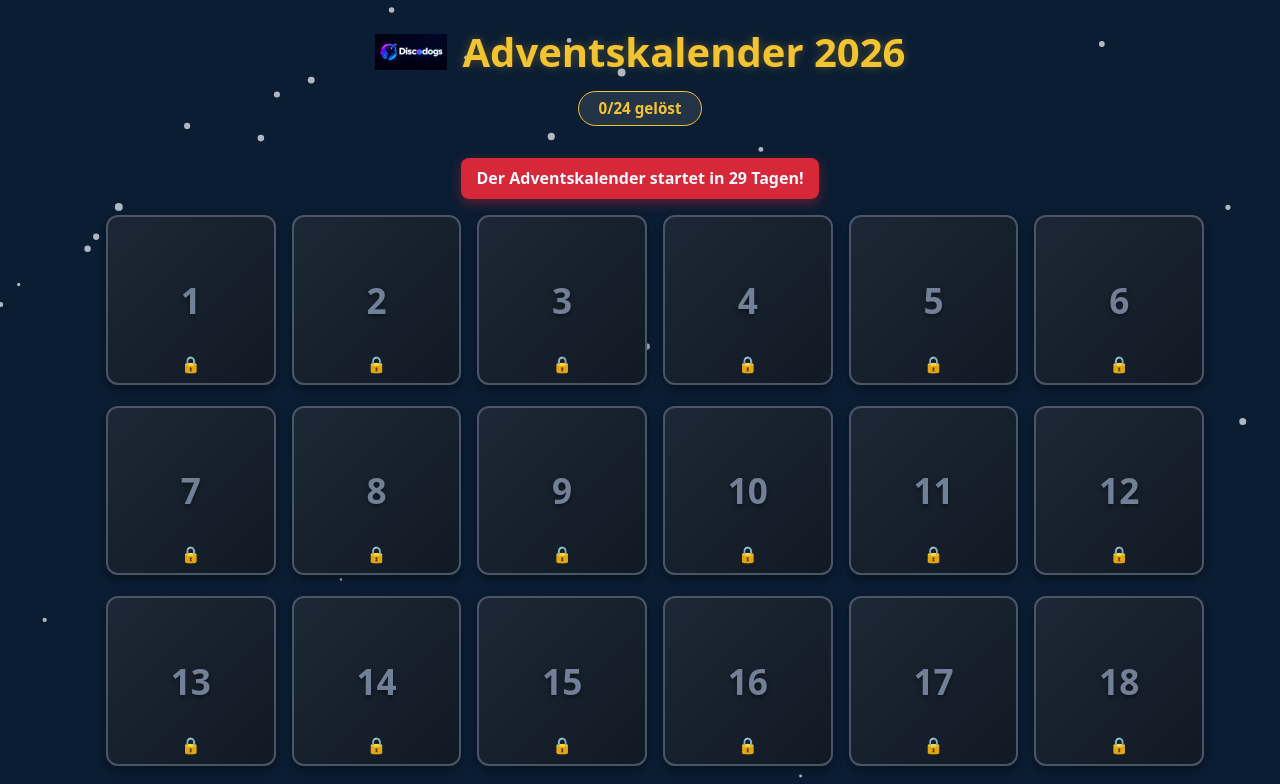
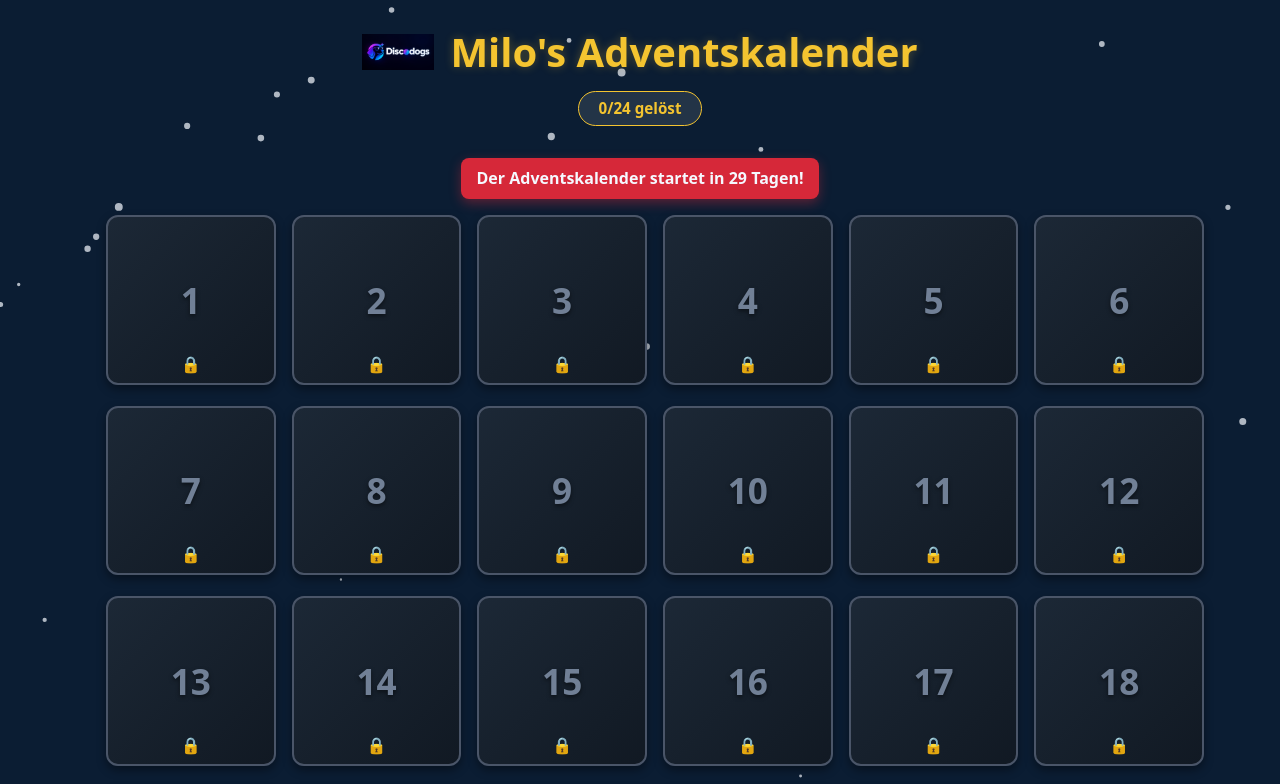
Before and after one commit to rokytnice/adventskalender, a plain HTML site: page index.html in a window 1280 px wide. Shown: the top 784 px of the page. Drawn offline with Linux system fonts and the light colour scheme.

Commit message:
Titel: Milo's Adventskalender
Co-Authored-By: Claude Sonnet 5.5 <noreply@anthropic.com>
Claude-Session: https://claude.ai/code/session_012z24hBrTpnzcM7FmuLgbX7

```diff
--- a/index.html
+++ b/index.html
@@ -3,7 +3,7 @@
 <head>
   <meta charset="UTF-8">
   <meta name="viewport" content="width=device-width, initial-scale=1.0">
-  <title>Adventskalender 2026</title>
+  <title>Milo's Adventskalender</title>
   <link rel="stylesheet" href="style.css">
 </head>
 <body>
@@ -13,7 +13,7 @@
   <header>
     <div class="header-brand">
       <img src="assets/discodogs-logo-dark.png" alt="Discodogs" class="header-logo">
-      <h1>Adventskalender 2026</h1>
+      <h1>Milo's Adventskalender</h1>
     </div>
     <div class="progress-bar" id="progress-display">0/24 gelöst</div>
   </header>
```
